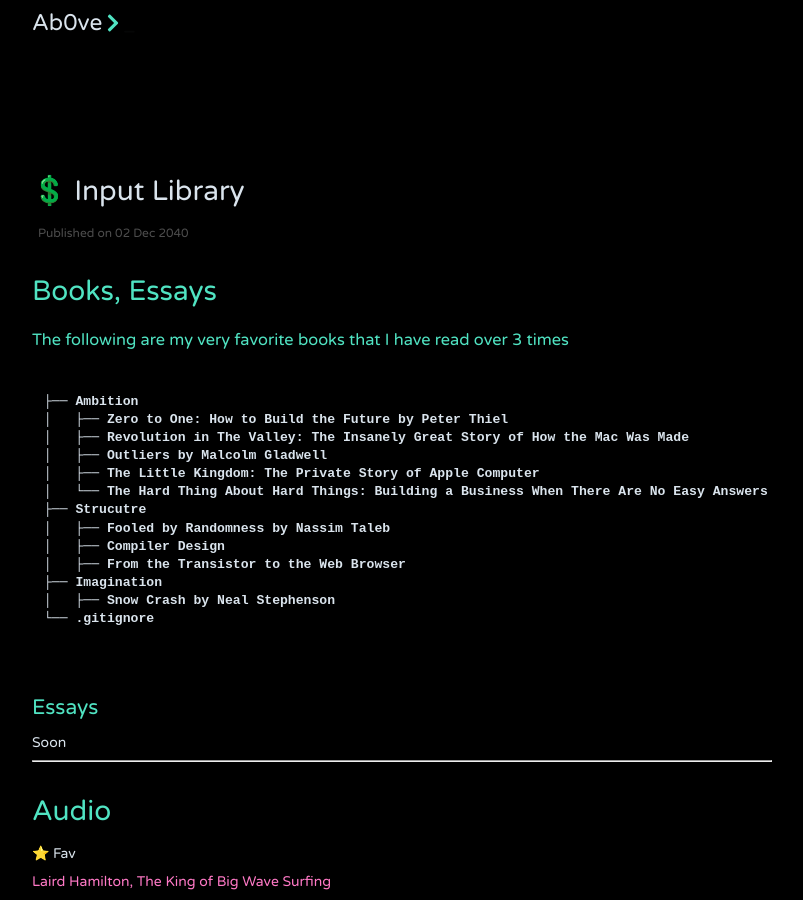
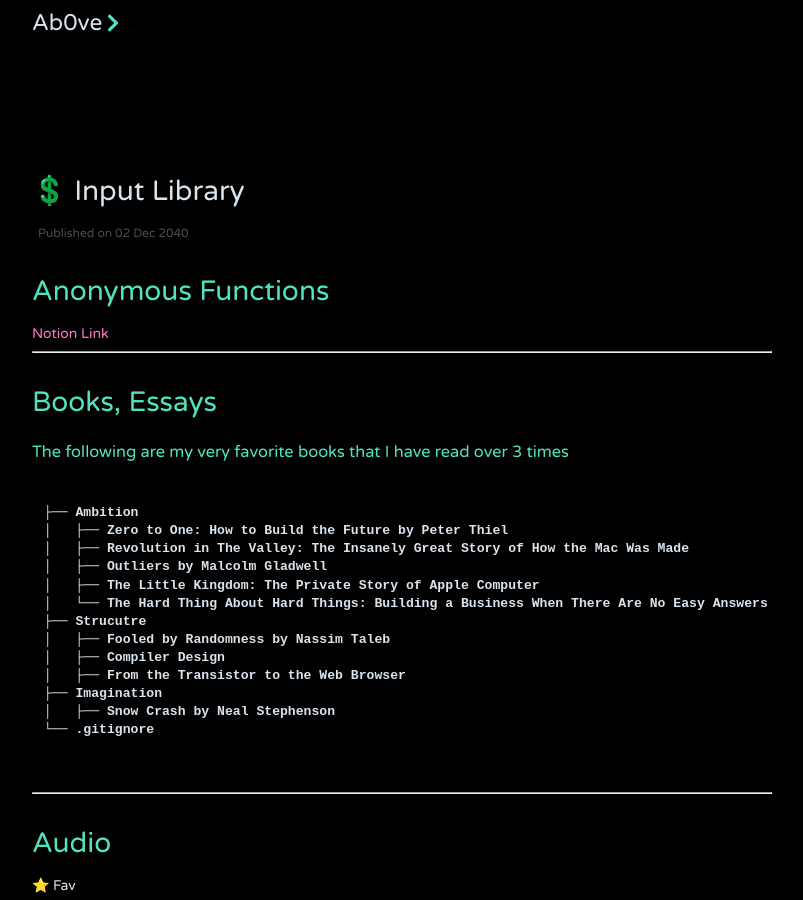
Before and after one commit to jithendrabsy/thoughts, a Jekyll site: the page built from _posts/2040-12-02-input.md, in a window 1280 px wide and 900 px high. Shown: the whole window, without its empty margins (238-1041 px from the left). Built offline with Jekyll 4.4.1, drawn with Linux system fonts in a browser that asks for light colours; nearby versions of some CDN libraries.

Commit message:
Update Links

````diff
--- a/_posts/2040-12-02-input.md
+++ b/_posts/2040-12-02-input.md
@@ -3,6 +3,11 @@
 title:  "💲 Input Library"
 description:
 tags: Creation
+---
+# Anonymous Functions
+
+[Notion Link](https://www.notion.so/readyplayerx/Anonymous-Functions-2939d552981f4db388a545d27354adef)
+
 ---
 
 # Books, Essays
@@ -27,11 +32,6 @@
 
 
 ```
-
-
-## Essays
-
-Soon
 
 ---
 
````
Also changed, not shown: other parts of _posts/2040-12-02-input.md (+7 -0 lines).
